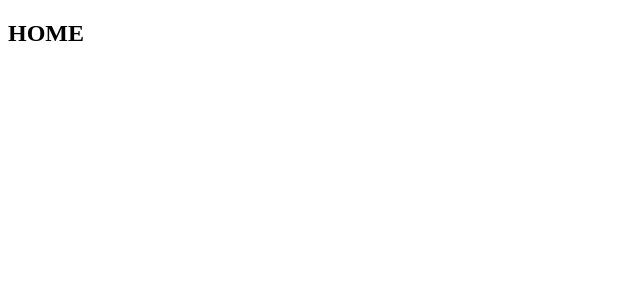
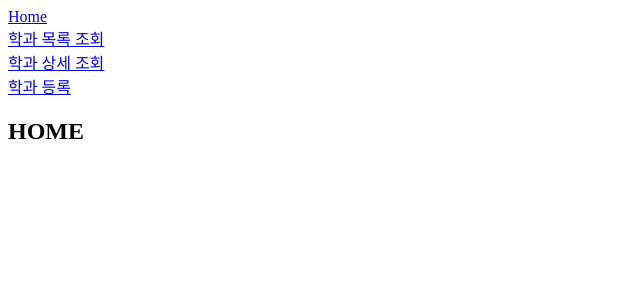
Before and after one commit to jin605/vue.js, a Vue app in the folder 04_university/: page / in a window 1280 px wide. Shown: the top 300 px of the page, without its empty margins (0-640 px from the left). Built offline with nearby package versions, Linux system fonts and the light colour scheme.

Commit message:
feat : 라우터 설정

```diff
--- a/04_university/src/App.vue
+++ b/04_university/src/App.vue
@@ -1,20 +1,26 @@
 <template>
   <div>
-    <!-- 요청된 URI 경로와 router 객체의 routes배열에 있는 경로를 비교하여 매치된 라우트의 컴포넌트를 마운트한다. -->
+    <!-- 화면 전환에 필요한 링크를 생성한다. -->
+    <!-- 명명된 라우터의 경우 v-bind를 이용해서 to 속성에 문자열이 아닌 객체를 바인딩해야 한다. -->
+    <RouterLink :to="{name: 'home'}">Home</RouterLink>
+    <br>
+    <RouterLink :to="{name: 'departments'}">학과 목록 조회</RouterLink>
+    <br>
+    <RouterLink :to="{name: 'departments/no', params: {no: '033'}}">학과 상세 조회</RouterLink>
+    <br>
+    <RouterLink :to="{name: 'departments/add'}">학과 등록</RouterLink>
+    <!--
+    요청된 URI 경로와 router 객체의 routes 배열에 있는 경로를 비교하여 매칭된 라우트의 컴포넌트를 마운트한다.
+    -->
     <RouterView></RouterView>
+
   </div>
 </template>
 
-<script>
-import { RouterView } from 'vue-router';
-
-export default {
-  setup () {
+<script setup>
+import { RouterLink } from 'vue-router';
 
 
-    return {}
-  }
-}
 </script>
 
 <style scoped>
```
